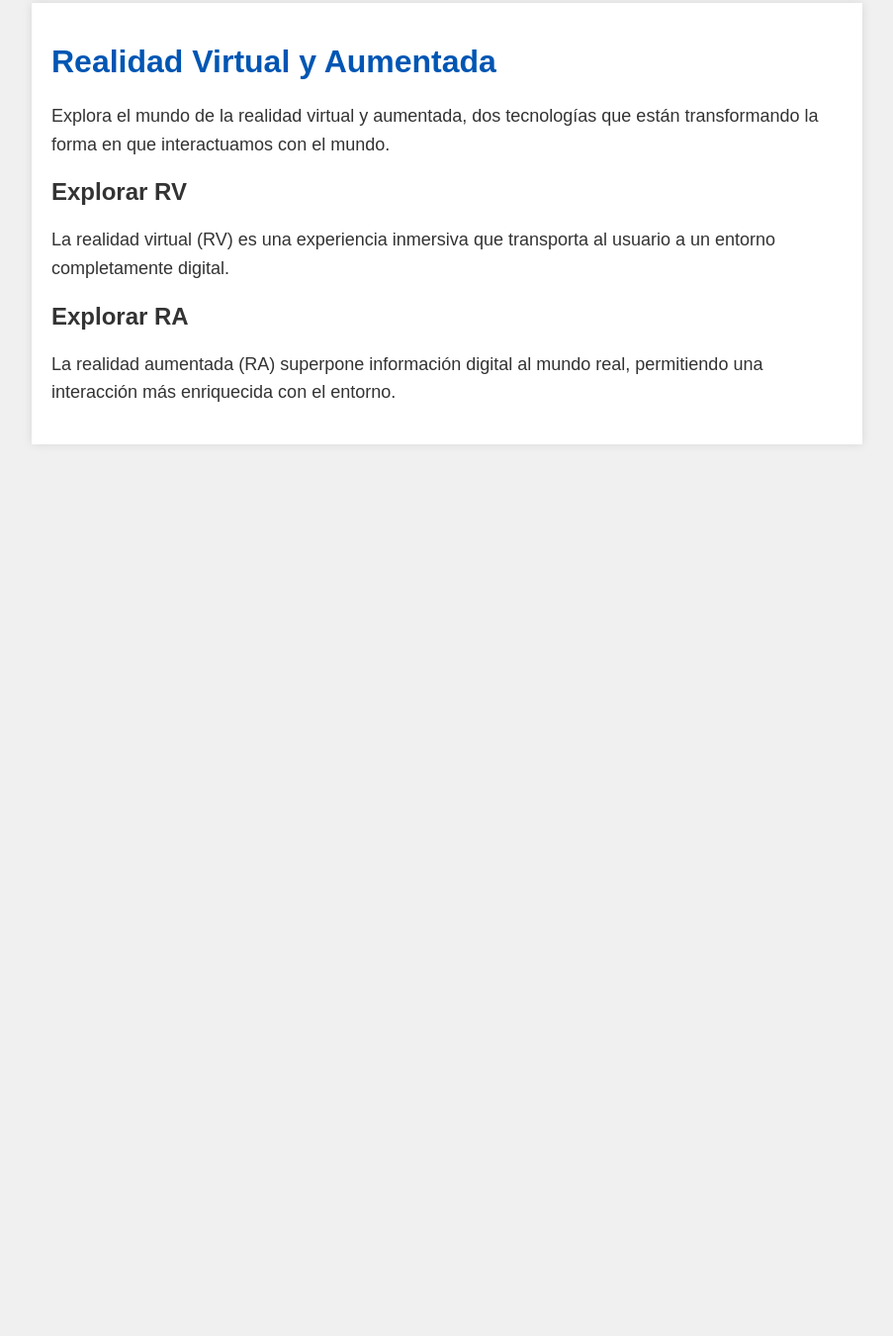
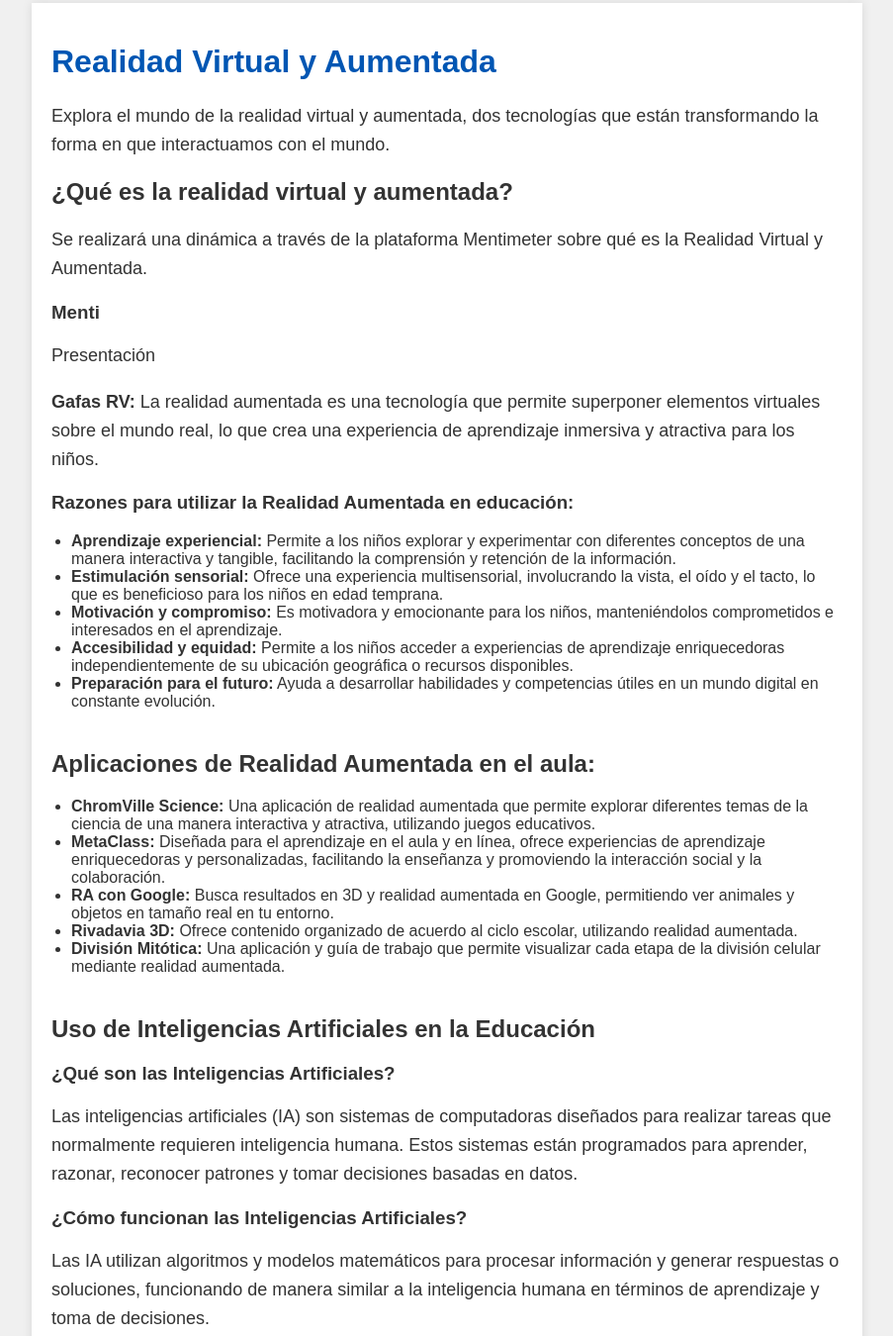
Before and after one commit to ebruschi/cursoedutec, a plain HTML site: page index.html in a window 1280 px wide. Shown: the part 17-1367 px from the top of the page at 99% size, without its empty margins (188-1091 px from the left). Before the commit the page ends 800 px from the top, so only its background shows below. Drawn offline with Linux system fonts and the light colour scheme.

Commit message:
Update index.html

```diff
--- a/index.html
+++ b/index.html
@@ -20,9 +20,16 @@
         h1 {
             color: #0056b3;
         }
+        h2 {
+            color: #333;
+        }
         p {
             font-size: 18px;
             line-height: 1.6;
+        }
+        ul {
+            list-style-type: disc;
+            padding-left: 20px;
         }
         .content {
             max-width: 800px;
@@ -31,16 +38,50 @@
             padding: 20px;
             box-shadow: 0 0 10px rgba(0, 0, 0, 0.1);
         }
+        .section {
+            margin-bottom: 40px;
+        }
     </style>
 </head>
 <body>
     <div class="content">
         <h1>Realidad Virtual y Aumentada</h1>
         <p>Explora el mundo de la realidad virtual y aumentada, dos tecnologías que están transformando la forma en que interactuamos con el mundo.</p>
-        <h2>Explorar RV</h2>
-        <p>La realidad virtual (RV) es una experiencia inmersiva que transporta al usuario a un entorno completamente digital.</p>
-        <h2>Explorar RA</h2>
-        <p>La realidad aumentada (RA) superpone información digital al mundo real, permitiendo una interacción más enriquecida con el entorno.</p>
+
+        <div class="section">
+            <h2>¿Qué es la realidad virtual y aumentada?</h2>
+            <p>Se realizará una dinámica a través de la plataforma Mentimeter sobre qué es la Realidad Virtual y Aumentada.</p>
+            <h3>Menti</h3>
+            <p>Presentación</p>
+            <p><strong>Gafas RV:</strong> La realidad aumentada es una tecnología que permite superponer elementos virtuales sobre el mundo real, lo que crea una experiencia de aprendizaje inmersiva y atractiva para los niños.</p>
+            <h3>Razones para utilizar la Realidad Aumentada en educación:</h3>
+            <ul>
+                <li><strong>Aprendizaje experiencial:</strong> Permite a los niños explorar y experimentar con diferentes conceptos de una manera interactiva y tangible, facilitando la comprensión y retención de la información.</li>
+                <li><strong>Estimulación sensorial:</strong> Ofrece una experiencia multisensorial, involucrando la vista, el oído y el tacto, lo que es beneficioso para los niños en edad temprana.</li>
+                <li><strong>Motivación y compromiso:</strong> Es motivadora y emocionante para los niños, manteniéndolos comprometidos e interesados en el aprendizaje.</li>
+                <li><strong>Accesibilidad y equidad:</strong> Permite a los niños acceder a experiencias de aprendizaje enriquecedoras independientemente de su ubicación geográfica o recursos disponibles.</li>
+                <li><strong>Preparación para el futuro:</strong> Ayuda a desarrollar habilidades y competencias útiles en un mundo digital en constante evolución.</li>
+            </ul>
+        </div>
+
+        <div class="section">
+            <h2>Aplicaciones de Realidad Aumentada en el aula:</h2>
+            <ul>
+                <li><strong>ChromVille Science:</strong> Una aplicación de realidad aumentada que permite explorar diferentes temas de la ciencia de una manera interactiva y atractiva, utilizando juegos educativos.</li>
+                <li><strong>MetaClass:</strong> Diseñada para el aprendizaje en el aula y en línea, ofrece experiencias de aprendizaje enriquecedoras y personalizadas, facilitando la enseñanza y promoviendo la interacción social y la colaboración.</li>
+                <li><strong>RA con Google:</strong> Busca resultados en 3D y realidad aumentada en Google, permitiendo ver animales y objetos en tamaño real en tu entorno.</li>
+                <li><strong>Rivadavia 3D:</strong> Ofrece contenido organizado de acuerdo al ciclo escolar, utilizando realidad aumentada.</li>
+                <li><strong>División Mitótica:</strong> Una aplicación y guía de trabajo que permite visualizar cada etapa de la división celular mediante realidad aumentada.</li>
+            </ul>
+        </div>
+
+        <div class="section">
+            <h2>Uso de Inteligencias Artificiales en la Educación</h2>
+            <h3>¿Qué son las Inteligencias Artificiales?</h3>
+            <p>Las inteligencias artificiales (IA) son sistemas de computadoras diseñados para realizar tareas que normalmente requieren inteligencia humana. Estos sistemas están programados para aprender, razonar, reconocer patrones y tomar decisiones basadas en datos.</p>
+            <h3>¿Cómo funcionan las Inteligencias Artificiales?</h3>
+            <p>Las IA utilizan algoritmos y modelos matemáticos para procesar información y generar respuestas o soluciones, funcionando de manera similar a la inteligencia humana en términos de aprendizaje y toma de decisiones.</p>
+        </div>
     </div>
 </body>
 </html>
```
